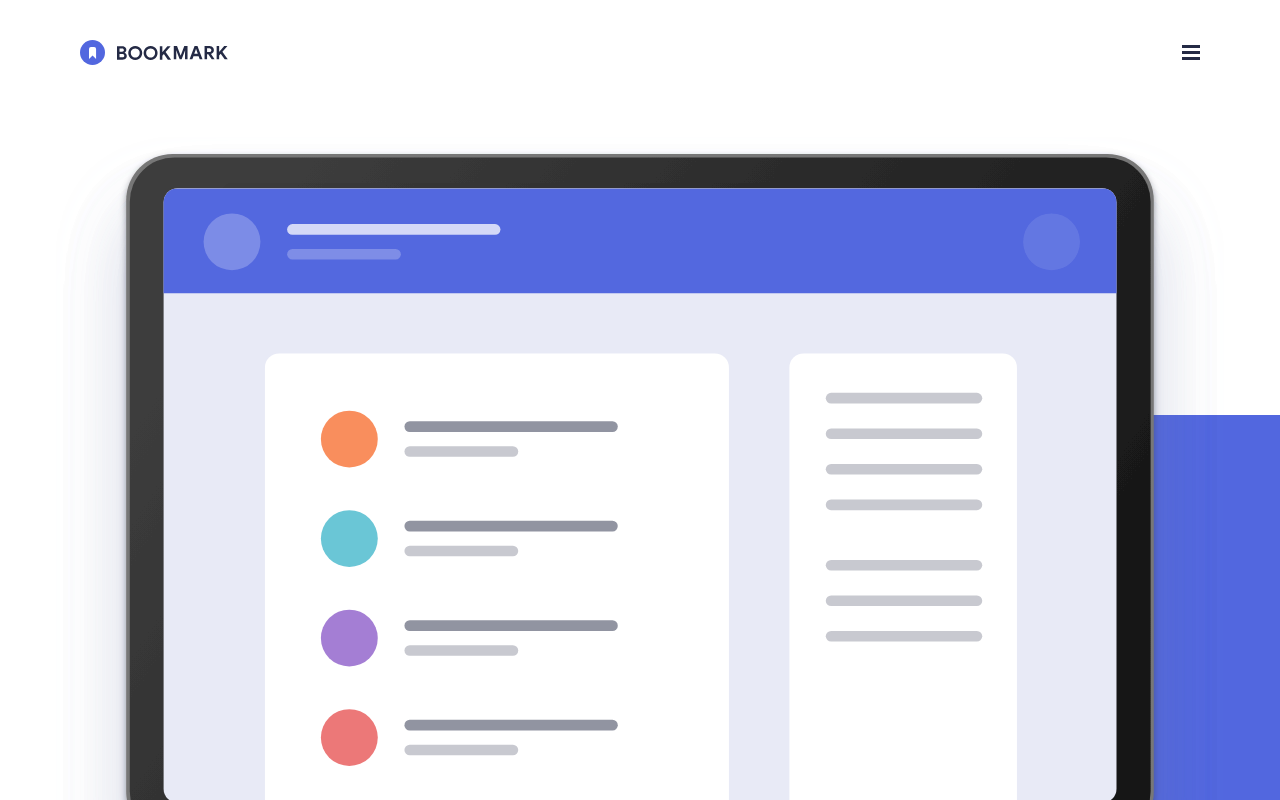
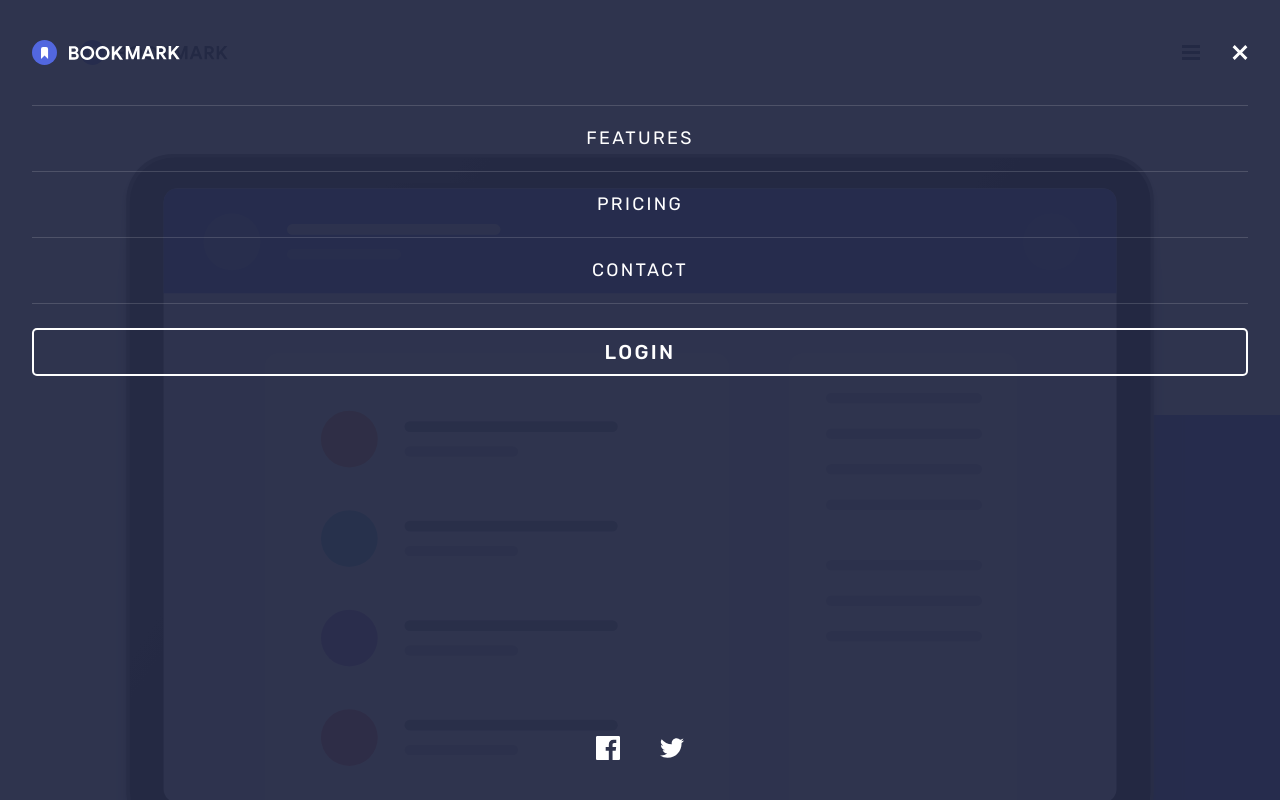
Before and after one commit to g-akca/bookmark-landing-page, a React (Vite) app: page / in a window 1280 px wide. Both pictures are taken after a click on the button 1191 px from the left and 52 px from the top of the page. Shown: the top 800 px of the page. Built offline with nearby package versions, Linux system fonts and the light colour scheme.

Commit message:
Add Menu structure and styles

```diff
--- a/src/components/Menu.jsx
+++ b/src/components/Menu.jsx
@@ -1,7 +1,43 @@
-function Menu() {
+import BookmarkLogo from "./BookmarkLogo";
+import Button from "./Button";
+
+import closeIcon from "/images/icon-close.svg";
+import facebookIcon from "/images/icon-facebook.svg";
+import twitterIcon from "/images/icon-twitter.svg";
+
+function Menu({ closeMenu }) {
   return (
-    <div>
+    <div className="desktop:hidden fixed inset-0 z-20">
+      <div className="opacity-95 bg-blue-950 fixed inset-0" />
 
+      <div className="relative z-30 h-full px-8 py-10 flex flex-col justify-between">
+        <div className="flex flex-col gap-10">
+          <div className="flex justify-between items-center">
+            <BookmarkLogo className="text-white" />
+
+            <button type="button" onClick={closeMenu}>
+              <img src={closeIcon} alt="Close icon" />
+            </button>
+          </div>
+
+          <div className="flex flex-col gap-6">
+            <ul className="flex flex-col text-center text-white uppercase leading-4.25 tracking-[2.31px]">
+              <li className="py-6 border-b border-[rgba(255,255,255,0.15)] border-t"><a>Features</a></li>
+              <li className="py-6 border-b border-[rgba(255,255,255,0.15)]"><a>Pricing</a></li>
+              <li className="py-6 border-b border-[rgba(255,255,255,0.15)]"><a>Contact</a></li>
+            </ul>
+
+            <Button className="uppercase text-white border-2 border-white text-[20px] leading-4.25 tracking-[2.31px] py-0.5!">
+              Login
+            </Button>
+          </div>
+        </div>
+
+        <div className="flex justify-center items-center gap-10">
+          <img src={facebookIcon} alt="Facebook icon" />
+          <img src={twitterIcon} alt="Twitter icon" />
+        </div>
+      </div>
     </div>
   )
 }
```
